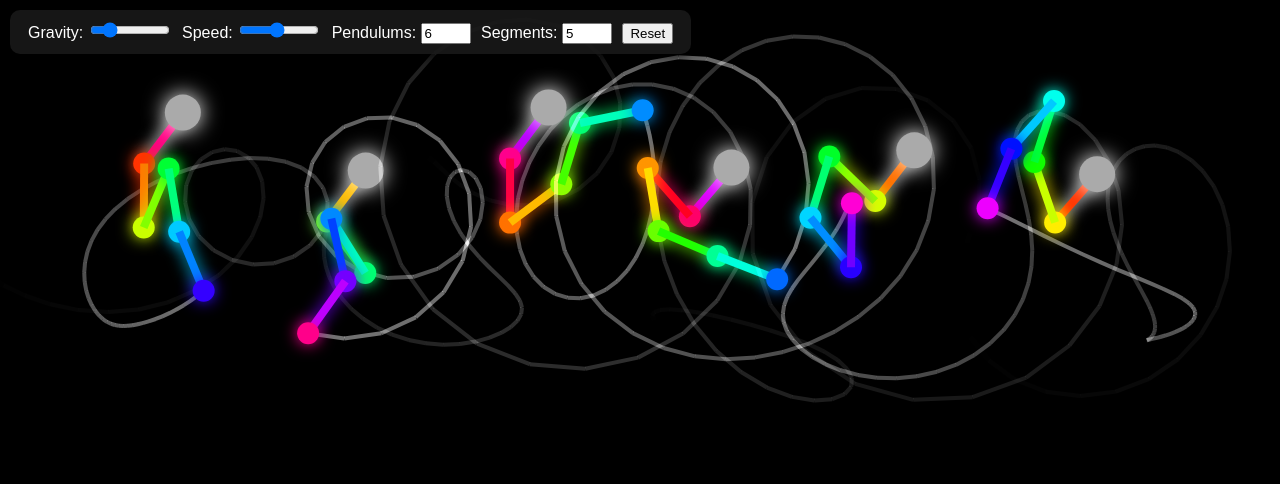
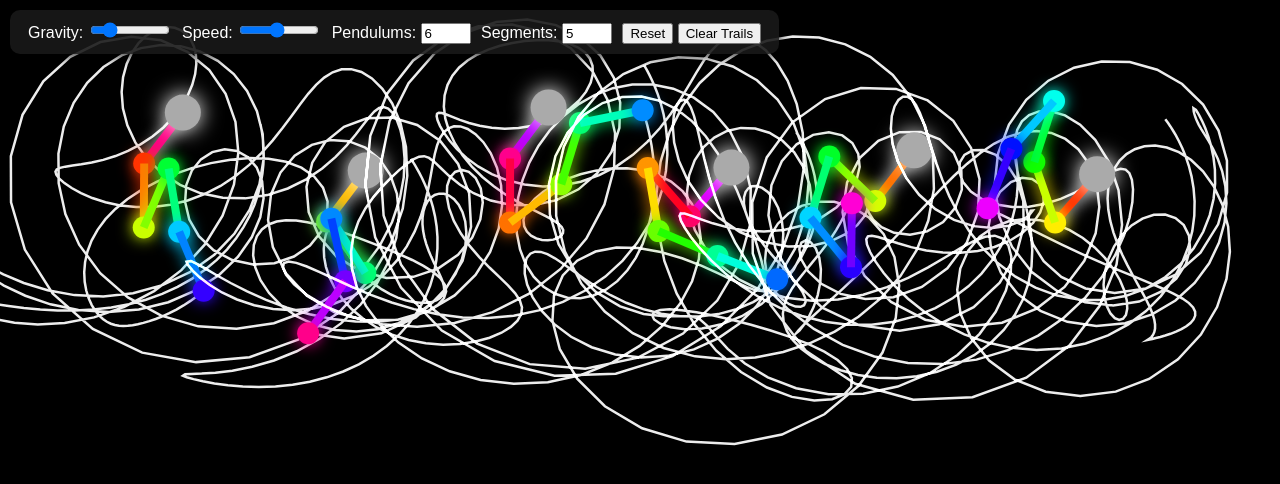
Before and after one commit to bodesacont/Pendulum-Physicis, a plain HTML site: page index.html in a window 1280 px wide. Drawn offline with Linux system fonts and the light colour scheme.

Commit message:
Update index.html

```diff
--- a/index.html
+++ b/index.html
@@ -2,7 +2,7 @@
 <html lang="en">
 <head>
   <meta charset="UTF-8">
-  <title>Advanced Interactive Rainbow Pendulums</title>
+  <title>Permanent Trailing Rainbow Pendulums</title>
   <style>
     body { margin: 0; background: #000; overflow: hidden; }
     canvas { display: block; background: #000; }
@@ -23,6 +23,7 @@
   <label>Pendulums: <input id="numPendulums" type="number" min="1" max="20" value="6" style="width:42px"></label>
   <label>Segments: <input id="numSegments" type="number" min="1" max="15" value="5" style="width:42px"></label>
   <button id="reset">Reset</button>
+  <button id="clearTrails">Clear Trails</button>
 </div>
 <canvas id="pendulum-canvas"></canvas>
 <script>
@@ -38,6 +39,7 @@ const speedRange = document.getElementById('speed');
 const pendulumsInput = document.getElementById('numPendulums');
 const segmentsInput = document.getElementById('numSegments');
 const resetBtn = document.getElementById('reset');
+const clearTrailsBtn = document.getElementById('clearTrails');
 
 // Parameters
 let GRAVITY = parseFloat(gravityRange.value);
@@ -45,7 +47,6 @@ let SPEED = parseFloat(speedRange.value);
 let NUM_PENDULUMS = parseInt(pendulumsInput.value,10);
 let SEGMENTS_PER_PENDULUM = parseInt(segmentsInput.value,10);
 const GLOW_BLUR = 16;
-const TRAIL_LENGTH = 80;
 const SEGMENT_LENGTH = () => Math.min(w, h) / (SEGMENTS_PER_PENDULUM * 2.5);
 
 // Mouse
@@ -103,6 +104,9 @@ segmentsInput.addEventListener('change', ()=>{
   resetPendulums();
 });
 resetBtn.addEventListener('click', resetPendulums);
+clearTrailsBtn.addEventListener('click', () => {
+  for (let p of pendulums) p.clearTrail();
+});
 
 // Utility
 function dist(a, b) { return Math.hypot(a.x-b.x, a.y-b.y); }
@@ -127,10 +131,11 @@ class Pendulum {
         SEGMENT_LENGTH(),
         lerp(Math.PI/3,2*Math.PI/3,Math.random())
       ));
-    this.trail = [];
+    this.trail = []; // permanent trail
     this.colorBase = colorBase; // 0-1
     this.colorSpeed = colorSpeed; // speed of hue rotation
     this.colorPhase = Math.random(); // offset for color cycling
+    this.lastTip = null;
   }
   // Forward kinematics: returns array of points [origin, ..., tip]
   getPoints() {
@@ -147,20 +152,16 @@ class Pendulum {
   // Physics update: includes collision with mouse
   update(gravity, speed) {
     let pts = this.getPoints();
-    let mouseBlock = false;
-    // Check collision with mouse (treat mouse as a circle)
+    // Mouse block logic
     for (let i = 0; i < pts.length-1; ++i) {
       let nearest = nearestPointOnSegment(mouse, pts[i], pts[i+1]);
       if (dist(mouse, nearest) < 22) {
-        // Mouse blocks this segment: provide a physical constraint by "pushing" segment tip away
-        // Move the tip of segment[i] to just outside the mouse
         let v = {x: pts[i+1].x - mouse.x, y: pts[i+1].y - mouse.y};
         let len = Math.hypot(v.x, v.y);
         if (len < 22) {
           v.x *= (22/len); v.y *= (22/len);
           pts[i+1].x = mouse.x + v.x;
           pts[i+1].y = mouse.y + v.y;
-          // Inverse kinematics: update all angles up to this one
           let prev = pts[i];
           let dx = pts[i+1].x - prev.x;
           let dy = pts[i+1].y - prev.y;
@@ -169,8 +170,7 @@ class Pendulum {
           for (let j=0;j<=i;++j) angleSum += this.segments[j].angle;
           let diff = newAngle - angleSum;
           this.segments[i].angle += diff;
-          this.segments[i].aVel *= 0.5; // dampen velocity
-          mouseBlock = true;
+          this.segments[i].aVel *= 0.5;
         }
       }
     }
@@ -178,11 +178,10 @@ class Pendulum {
     let angle = 0;
     for (let i=0;i<this.segments.length;++i) {
       let seg = this.segments[i];
-      // Torque from gravity
       let totalAngle = 0; for (let j=0;j<=i;++j) totalAngle += this.segments[j].angle;
       seg.aAcc = -gravity / seg.length * Math.sin(totalAngle);
       seg.aVel += seg.aAcc * speed;
-      seg.aVel *= 0.995; // friction
+      seg.aVel *= 0.995;
       seg.angle += seg.aVel * speed;
     }
   }
@@ -192,7 +191,7 @@ class Pendulum {
     let hue = (this.colorBase + this.colorSpeed * time/4000 + this.colorPhase)%1;
     let pts = this.getPoints();
 
-    // Trail
+    // Permanent Trail
     this.updateTrail(pts[pts.length-1]);
     this.drawTrail(ctx);
 
@@ -224,24 +223,27 @@ class Pendulum {
     ctx.fill();
     ctx.restore();
   }
+  // Add tip to permanent trail only if moved significantly
   updateTrail(pt){
-    this.trail.push({x: pt.x, y: pt.y});
-    if (this.trail.length > TRAIL_LENGTH) this.trail.shift();
+    if (this.trail.length === 0 || dist(pt, this.trail[this.trail.length-1]) > 2)
+      this.trail.push({x: pt.x, y: pt.y});
   }
   drawTrail(ctx) {
     if (this.trail.length < 2) return;
     ctx.save();
     ctx.globalCompositeOperation = "lighter";
-    ctx.lineWidth = 4;
+    ctx.lineWidth = 2.5;
+    ctx.strokeStyle = 'rgba(255,255,255,0.93)';
+    ctx.beginPath();
+    ctx.moveTo(this.trail[0].x, this.trail[0].y);
     for (let i=1; i<this.trail.length; ++i) {
-      let alpha = i / this.trail.length;
-      ctx.strokeStyle = `rgba(255,255,255,${alpha*0.45})`;
-      ctx.beginPath();
-      ctx.moveTo(this.trail[i-1].x, this.trail[i-1].y);
       ctx.lineTo(this.trail[i].x, this.trail[i].y);
-      ctx.stroke();
     }
+    ctx.stroke();
     ctx.restore();
+  }
+  clearTrail() {
+    this.trail = [];
   }
 }
 
```
